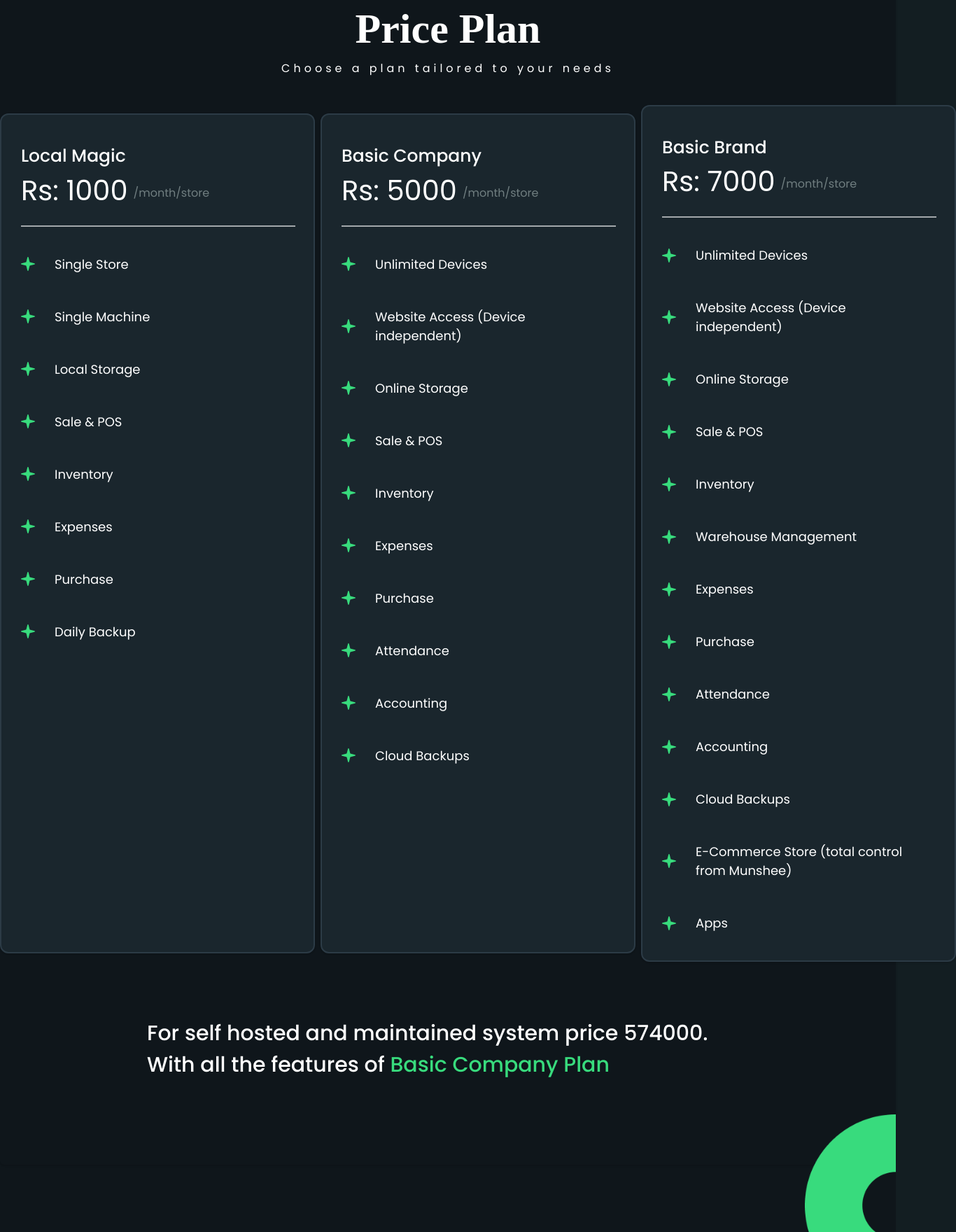
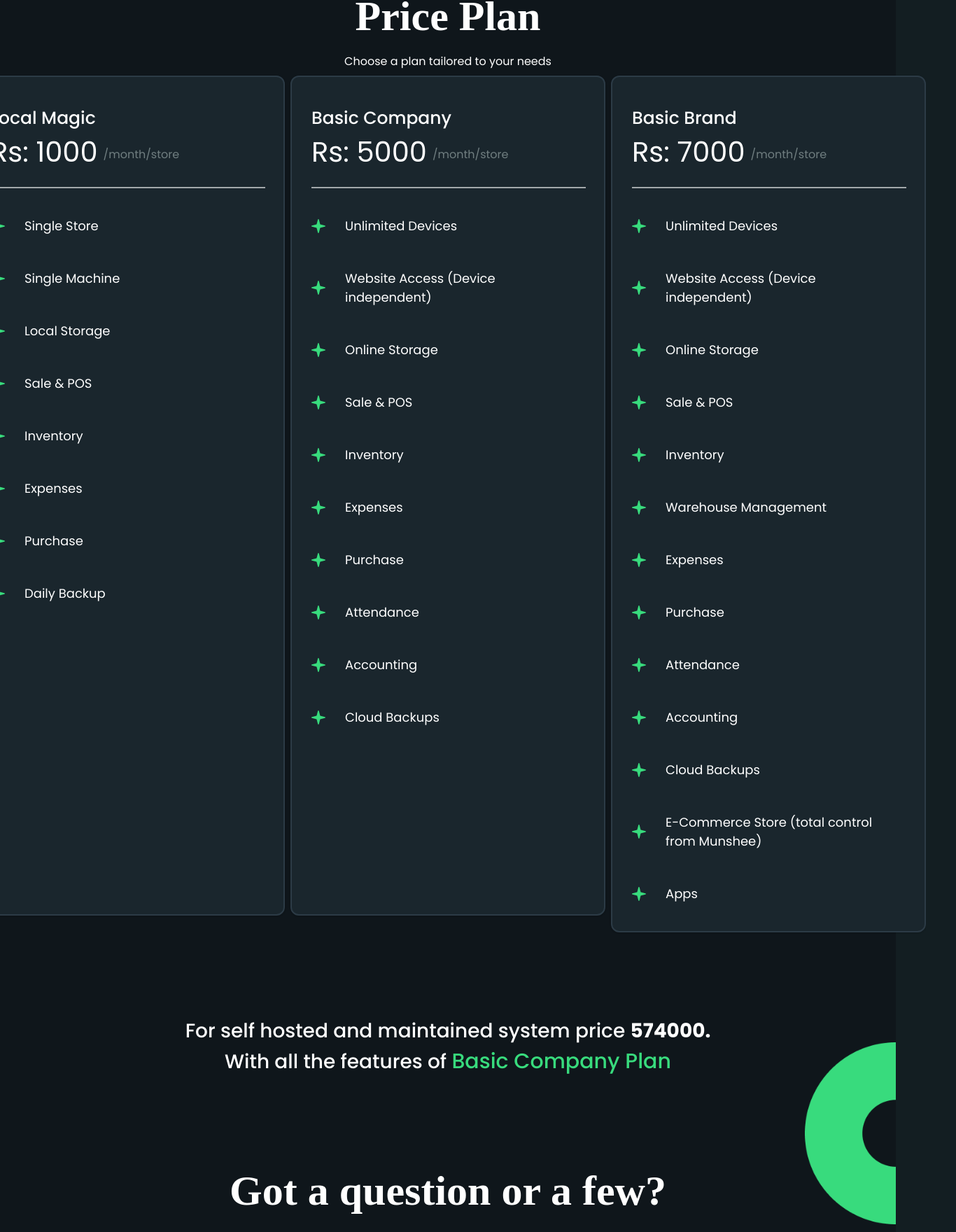
Before and after one commit to VentrieCom/marketing, a React (Vite) app: page / in a window 1280 px wide. Shown: the part 6337-8097 px from the top of the page at 70% size, 1366 px wide, since content can reach past the window. Built offline with nearby package versions, Linux system fonts and the light colour scheme.

Commit message:
Navbar Fixed

```diff
--- a/src/App.tsx
+++ b/src/App.tsx
@@ -1,4 +1,4 @@
-import Navbar from "./libs/components/Navbar";
+// import Navbar from "./libs/components/Navbar";
 import { BrowserRouter as Router } from "react-router-dom";
 import AppRoutes from "./AppRoutes";
 import About from "./libs/components/About";
--- a/src/libs/components/PricePlan.tsx
+++ b/src/libs/components/PricePlan.tsx
@@ -6,6 +6,7 @@
   Text,
   VStack,
   Image,
+  Stack,
 } from "@chakra-ui/react";
 import StarIcon from "./../../assets/Star (1).png";
 // import VectorIcon from "./../../assets/VectorArrow.png";
@@ -66,14 +67,7 @@
   ];
 
   return (
-    <Card
-      w={"full"}
-      display="flex"
-      flexDirection="column"
-      alignItems="center"
-      py={10}
-      bgColor={"#0f161b"}
-    >
+    <VStack w={"full"} my={{ lg: 22, "2xl": 24 }}>
       <Text
         fontWeight={700}
         fontFamily={"Roboto-Slab"}
@@ -83,20 +77,35 @@
         Price Plan
       </Text>
       <Text
-        textAlign={"center"}
+        my={{ "2xl": 2 }}
+        fontSize={{ "2xl": 24 }}
         fontFamily={"Poppins"}
         fontWeight={400}
-        letterSpacing={5}
+        letterSpacing={{ "2xl": 4 }}
       >
         Choose a plan tailored to your needs
       </Text>
-      <HStack w={"100%"} mt={10} justifyContent={"space-evenly"}>
+      <Stack
+        direction={{
+          base: "column",
+          sm: "column",
+          md: "column",
+          lg: "row",
+          "2xl": "row",
+        }}
+        // bgColor={"royalblue"}
+        w={{ "2xl": "calc(100vw - 100px)" }}
+        mt={{ "2xl": 40 }}
+        // my={{ "2xl": 20 }}
+        justifyContent={"space-between"}
+      >
         {PriceList.map((i, index) => {
           return (
-            <HStack>
             <Box
+              // bgColor={selected === index ? "royalblue" : "beige"}
               onClick={() => SetSelected(index)}
-                mb={selected === index ? 40 : 0}
+              // mb={selected === index ? 40 : 0}
+              mt={selected === index ? -20 : 0}
             >
               <PricePlanCard
                 title={i.title}
@@ -105,36 +114,47 @@
                 selectd={selected === index}
               />
             </Box>
-            </HStack>
           );
         })}
-      </HStack>
+      </Stack>
       <Text
-        w={"860px"}
-        py={20}
-        fontSize={30}
+        // w={"860px"}
+        // bgColor={"darkblue"}
+        textAlign={"center"}
+        w={{
+          base: "calc(100vw - 50px)",
+          sm: "calc(100vw - 100px)",
+          md: "calc(100vw - 200px)",
+          lg: "calc(100vw - 200px)",
+          "2xl": "60%",
+        }}
+        mt={{ lg: 28, "2xl": 32 }}
+        // py={20}
+        fontSize={{ lg: 28, "2xl": 34 }}
         fontWeight={500}
         fontFamily={"Poppins"}
       >
-        For self hosted and maintained system price 574000. With all the
-        features of{" "}
+        For self hosted and maintained system price{" "}
+        <Text as={"span"} fontWeight={700}>
+          574000.
+        </Text>
+        <br /> With all the features of{" "}
         <Text
           as="span"
-          display="inline"
           fontWeight={500}
           fontSize={30}
           fontFamily={"Poppins"}
           color={"blue.300"}
         >
-          {" "}
           Basic Company Plan
         </Text>
       </Text>
-    </Card>
+    </VStack>
   );
 };
 
 export default PricePlan;
+// bgColor={"#0f161b"}
 
 interface PricePlanCardInterface {
   title: string;
--- a/src/libs/components/QueriesForm.tsx
+++ b/src/libs/components/QueriesForm.tsx
@@ -76,7 +76,7 @@
         />
       </HStack>
       <VStack
-        mt={44}
+        mt={{ lg: 24, "2xl": 20 }}
         mb={20}
         w={{
           base: "calc(100vw - 50px)",
@@ -90,7 +90,7 @@
           textAlign={"center"}
           fontFamily={"Roboto-Slab"}
           fontWeight={700}
-          fontSize={{ base: 40, sm: 44, md: 48, lg: 52 }}
+          fontSize={{ base: 40, sm: 44, md: 48, lg: 60 }}
           mb={{ base: 4, md: 2, lg: 3, xl: 4, "2xl": 5 }}
         >
           Got a question or a few?
--- a/src/libs/components/overrides/WelcomeSceen.tsx
+++ b/src/libs/components/overrides/WelcomeSceen.tsx
@@ -28,7 +28,7 @@
 import React from "react";
 const WelcomeScreen: React.FC = () => {
   const { isOpen, onOpen, onClose } = useDisclosure();
-  const hamburgerRef = React.useRef("null");
+  const hamburgerRef = React.useRef(null);
   return (
     <Box
       bgImage={`url(${WelcomeBG})`}
@@ -64,7 +64,6 @@
               md: "space-between",
             }}
           >
-            {/* TODO : CORRECT THESE TSX ERRORS  */}
             <HamburgerIcon
               ref={hamburgerRef}
               cursor={"pointer"}
```
Lines whose indentation alone changed are shown as unchanged.
